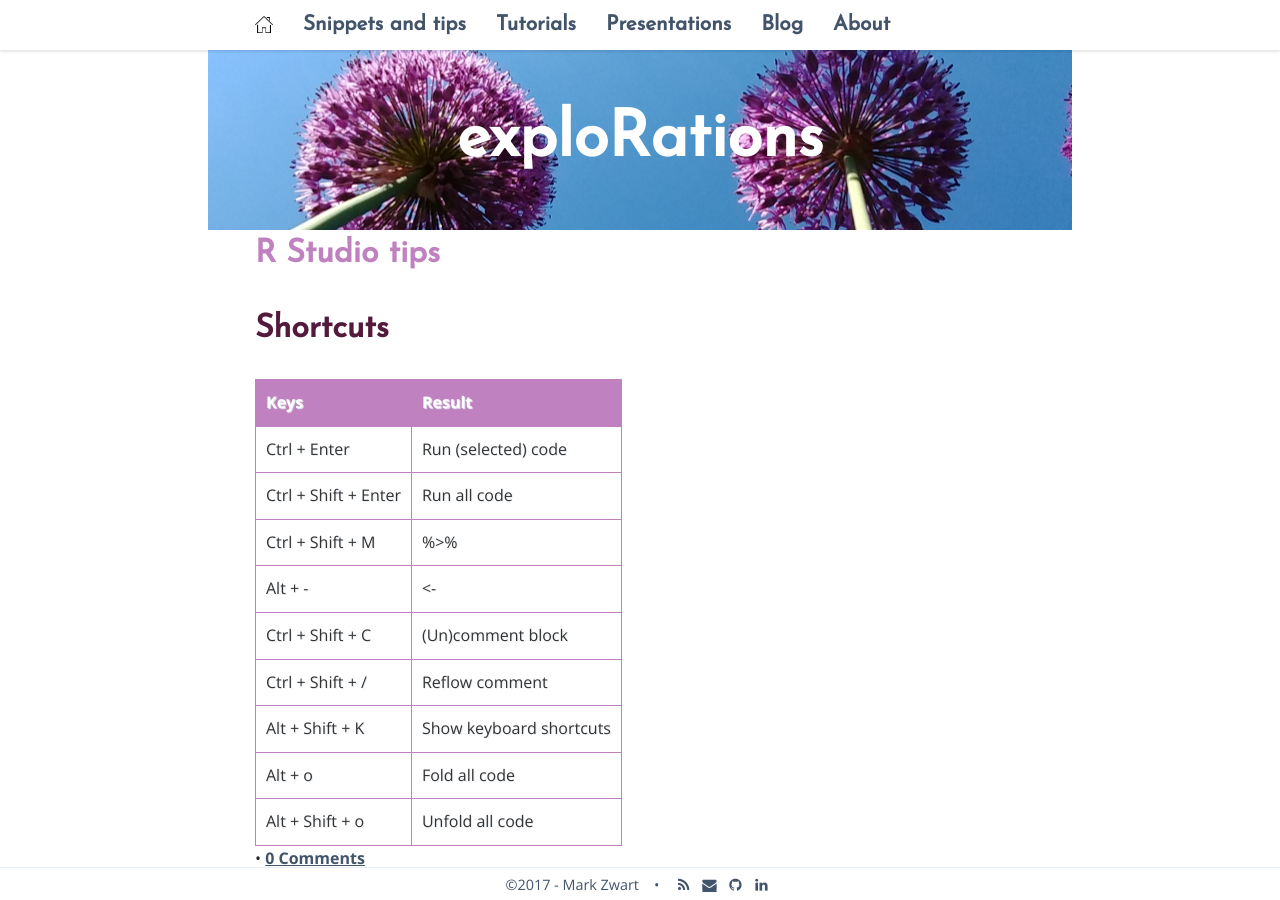
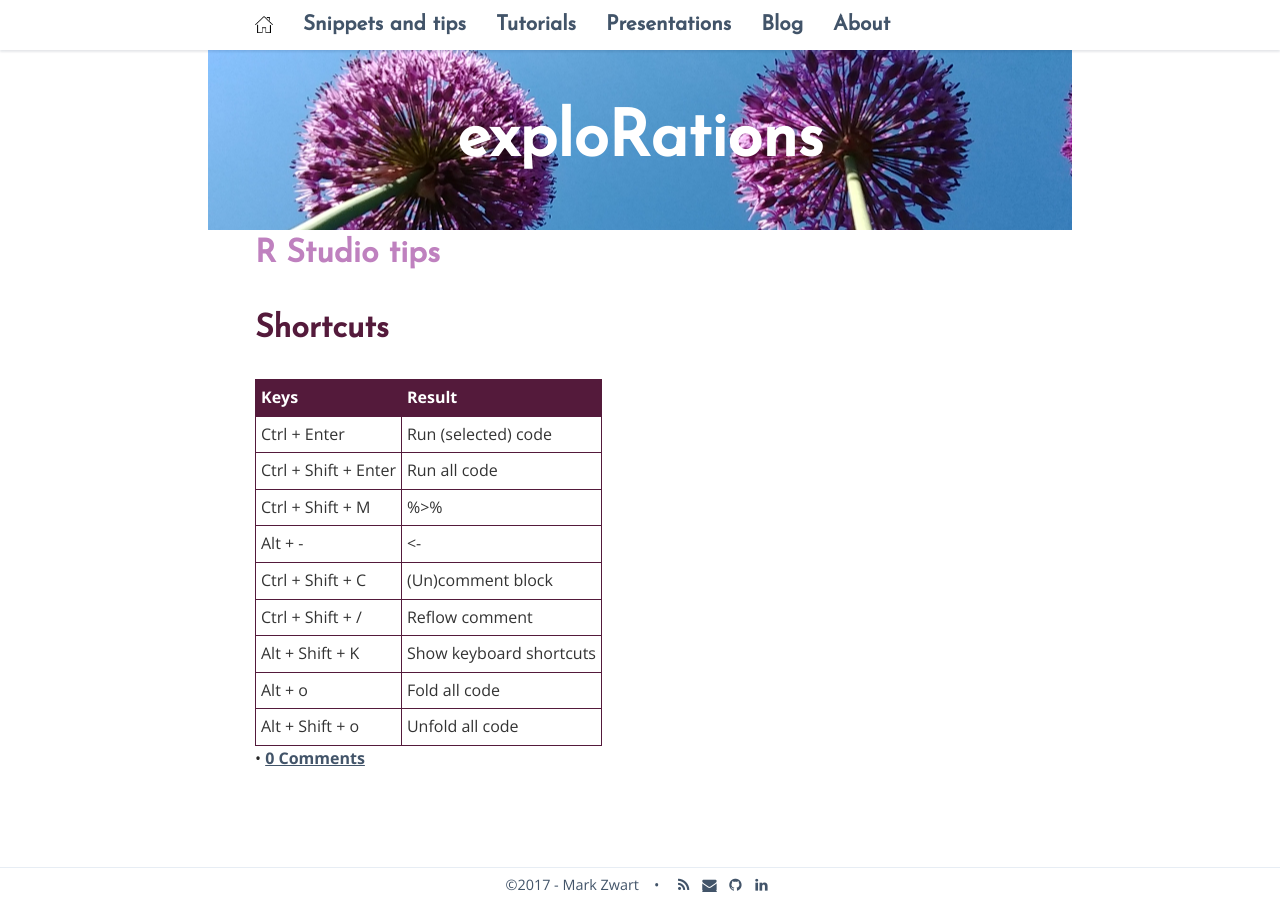
Before and after one commit to mark-me/mark-me.github.io, a Jekyll site: the page built from _pages/snippets-and-tips/r-studio-tips.md, in a window 1280 px wide. Built offline with Jekyll 4.4.1, drawn with Linux system fonts in a browser that asks for light colours; nearby versions of some CDN libraries; comment, search, counter and statistics services are not loaded.

Commit message:
Update _layout.scss

```diff
--- a/_sass/_layout.scss
+++ b/_sass/_layout.scss
@@ -136,23 +136,21 @@ p.spacer {
 }
 
 table{
-    border: solid 1px #bf81bf;
+    border: solid 1px #541a3b;
     border-collapse: collapse;
     border-spacing: 0;
 }
 th{
-    background-color: #bf81bf;
-    border: solid 1px #bf81bf;
+    background-color: #541a3b;
+    border: solid 1px #541a3b;
     color: #FFFFFF;
-    padding: 10px;
+    padding: 5px;
     text-align: left;
-    text-shadow: 1px 1px 1px #E7EDF4;
 }
 td{
-    border: solid 1px #bf81bf;
+    border: solid 1px #541a3b;
     color: #333;
-    padding: 10px;
-    text-shadow: 1px 1px 1px #E7EDF4;
+    padding: 5px;
 }
 
 /**
```
